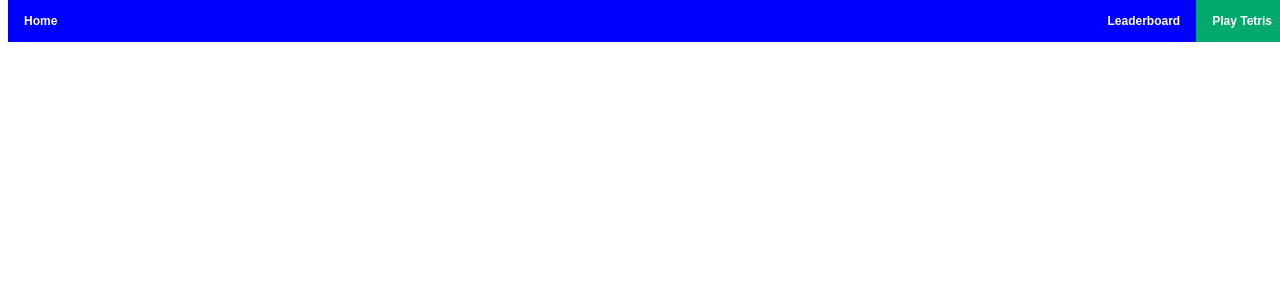
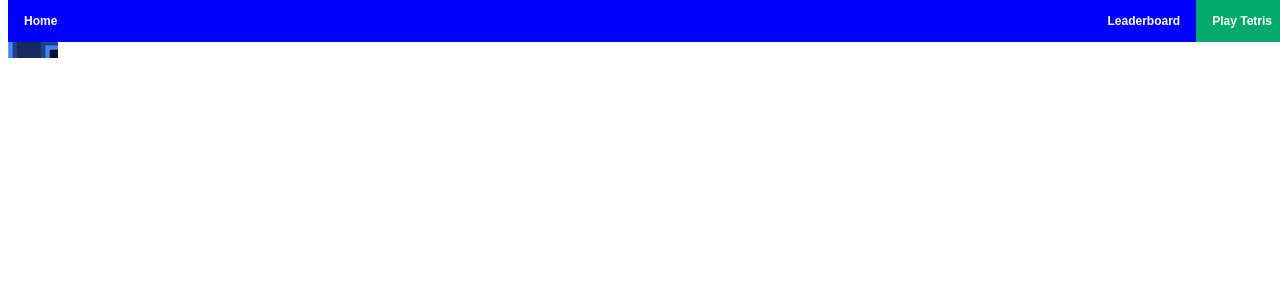
Before and after one commit to Remulos44/Tetris-Website, a PHP site: page /tetris.php in a window 1280 px wide. Shown: the top 300 px of the page. Run offline with PHP 8.4, Linux system fonts and the light colour scheme.

Commit message:
Moved tetris.png

```diff
--- a/index.php
+++ b/index.php
@@ -34,9 +34,9 @@
     }
 
     div.main {
-        background-image: url("tetris.png");
-        width: 95%;
-        height: 100%;
+        background-image: url("res/tetris.png");
+        width: 50px;
+        height: 50px;
     }
     </style>
 </head>
--- a/leaderboard.php
+++ b/leaderboard.php
@@ -34,9 +34,9 @@
     }
 
     div.main {
-        background-image: url("tetris.png");
-        width: 95%;
-        height: 100%;
+        background-image: url("res/tetris.png");
+        width: 50px;
+        height: 50px;
     }
     </style>
 </head>
--- a/register.php
+++ b/register.php
@@ -35,9 +35,9 @@
     }
 
     div.main {
-        background-image: url("tetris.png");
-        width: 95%;
-        height: 100%;
+        background-image: url("res/tetris.png");
+        width: 50px;
+        height: 50px;
     }
     </style>
 </head>
--- a/tetris.php
+++ b/tetris.php
@@ -34,9 +34,9 @@
     }
 
     div.main {
-        background-image: url("tetris.png");
-        width: 95%;
-        height: 100%;
+        background-image: url("res/tetris.png");
+        width: 50px;
+        height: 50px;
     }
     </style>
 </head>
```
Also changed, not shown: res/tetris.png (renamed from tetris.png).
